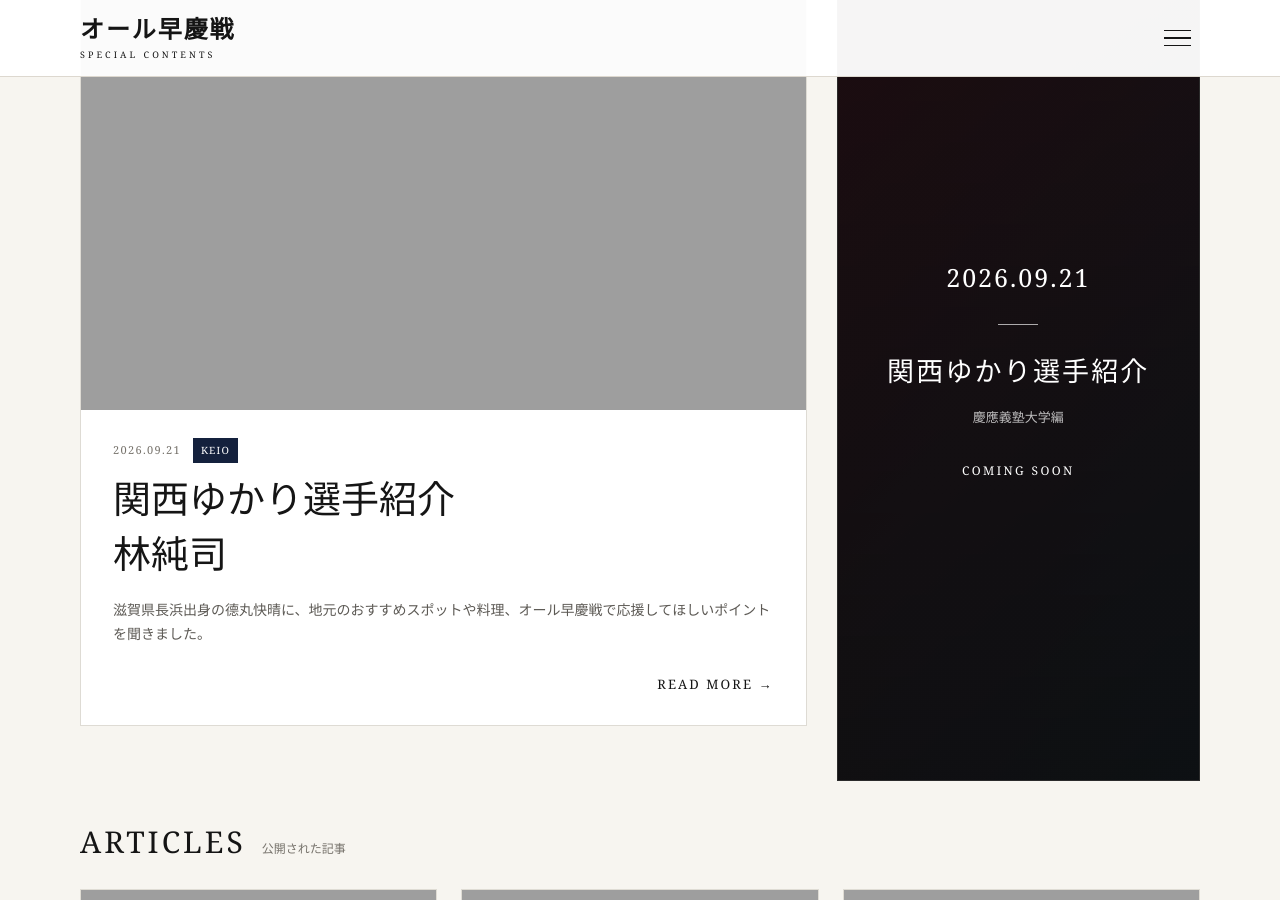
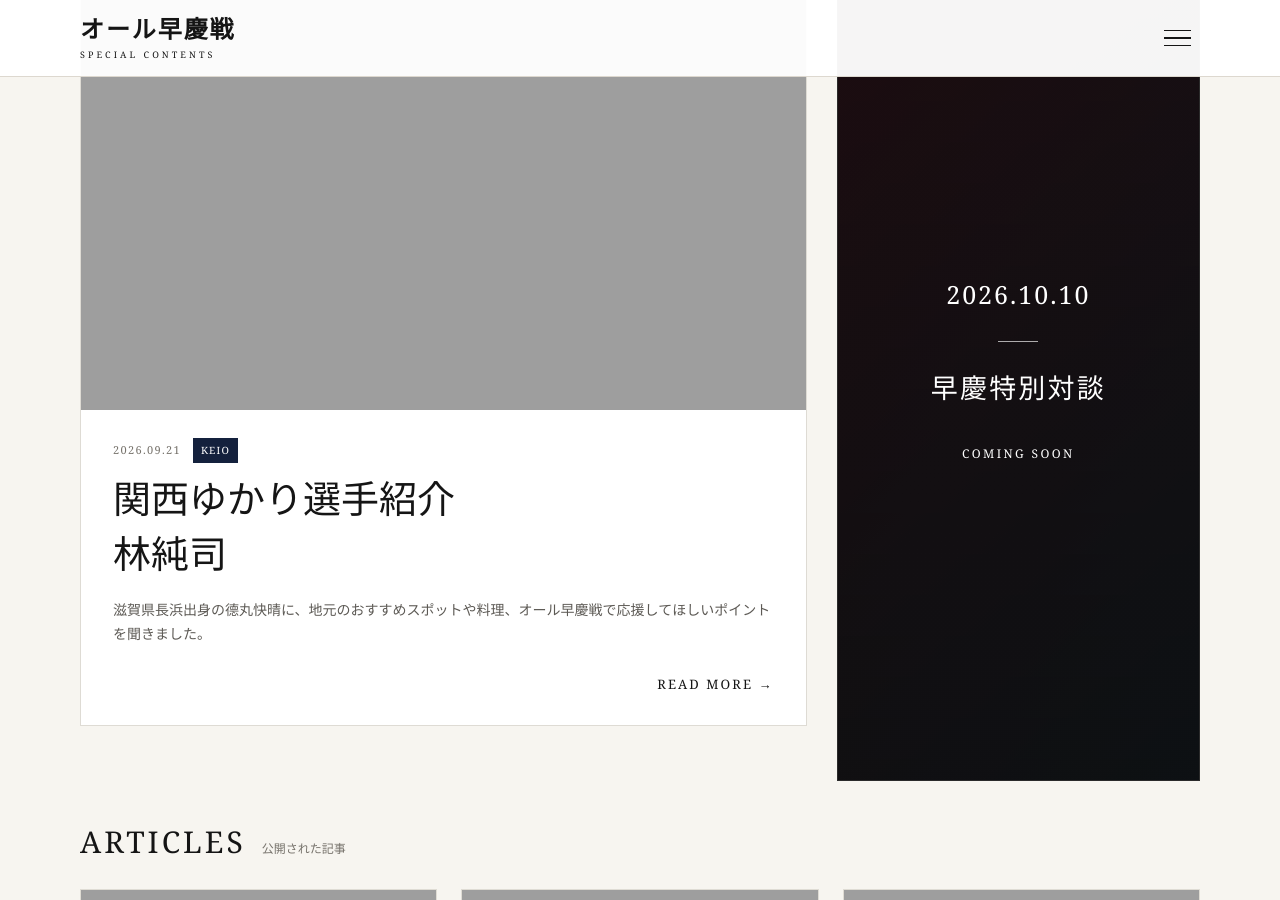
Before and after one commit to all-soukei/all-soukei.github.io, a Jekyll site: the page built from index.html, in a window 1280 px wide and 900 px high, scrolled down 1128 px. Built offline with Jekyll 4.4.1, drawn with Linux system fonts in a browser that asks for light colours; grey boxes are pictures that could not be loaded.

Commit message:
Update _data/home.yml (via Pages CMS)

```diff
--- a/_data/home.yml
+++ b/_data/home.yml
@@ -1,4 +1,3 @@
-next_date: 2026-09-21
-next_title: 関西ゆかり選手紹介
-next_description: 慶應義塾大学編
+next_date: 2026-10-10
+next_title: 早慶特別対談
 next_status: COMING SOON
```
